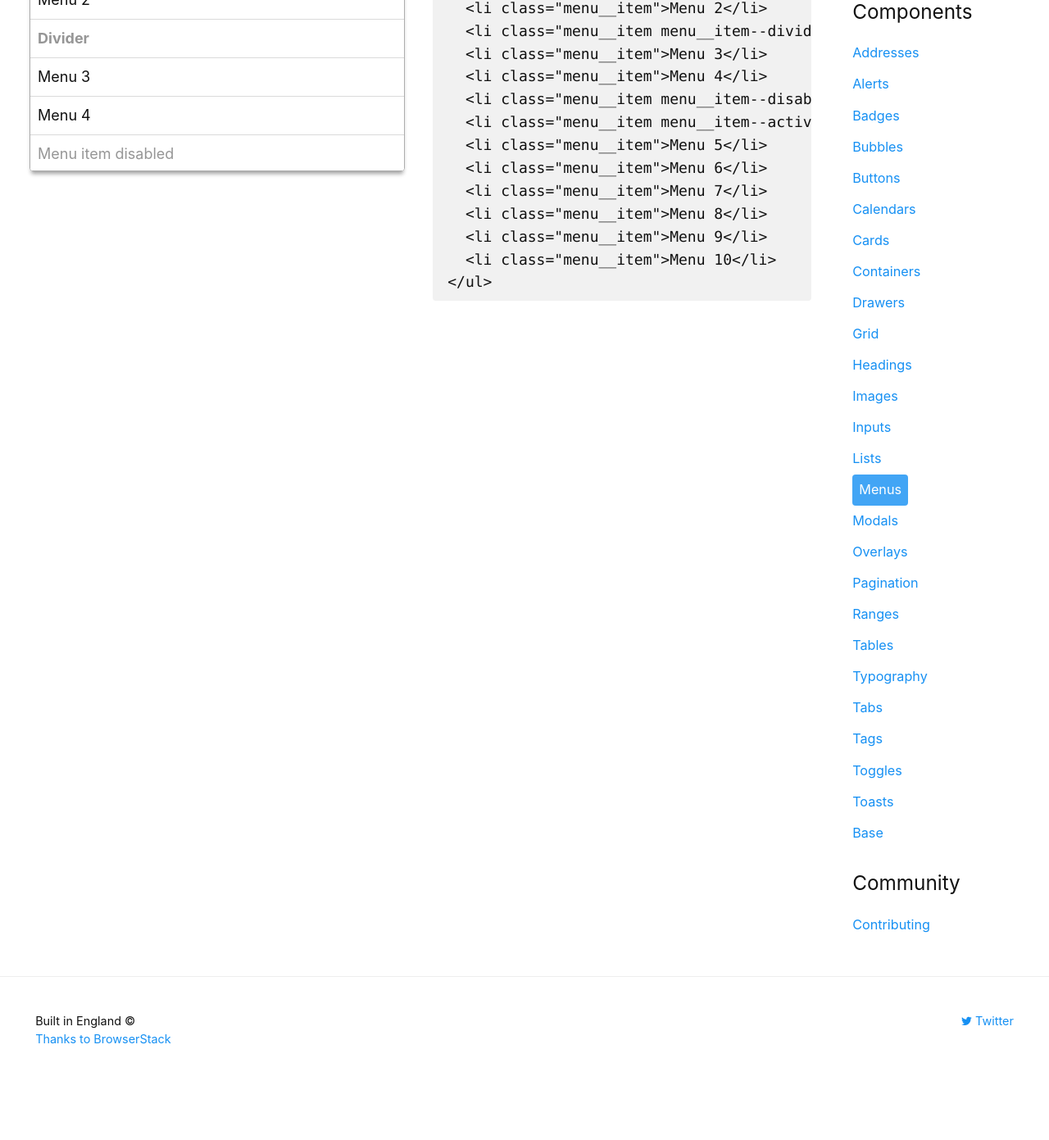
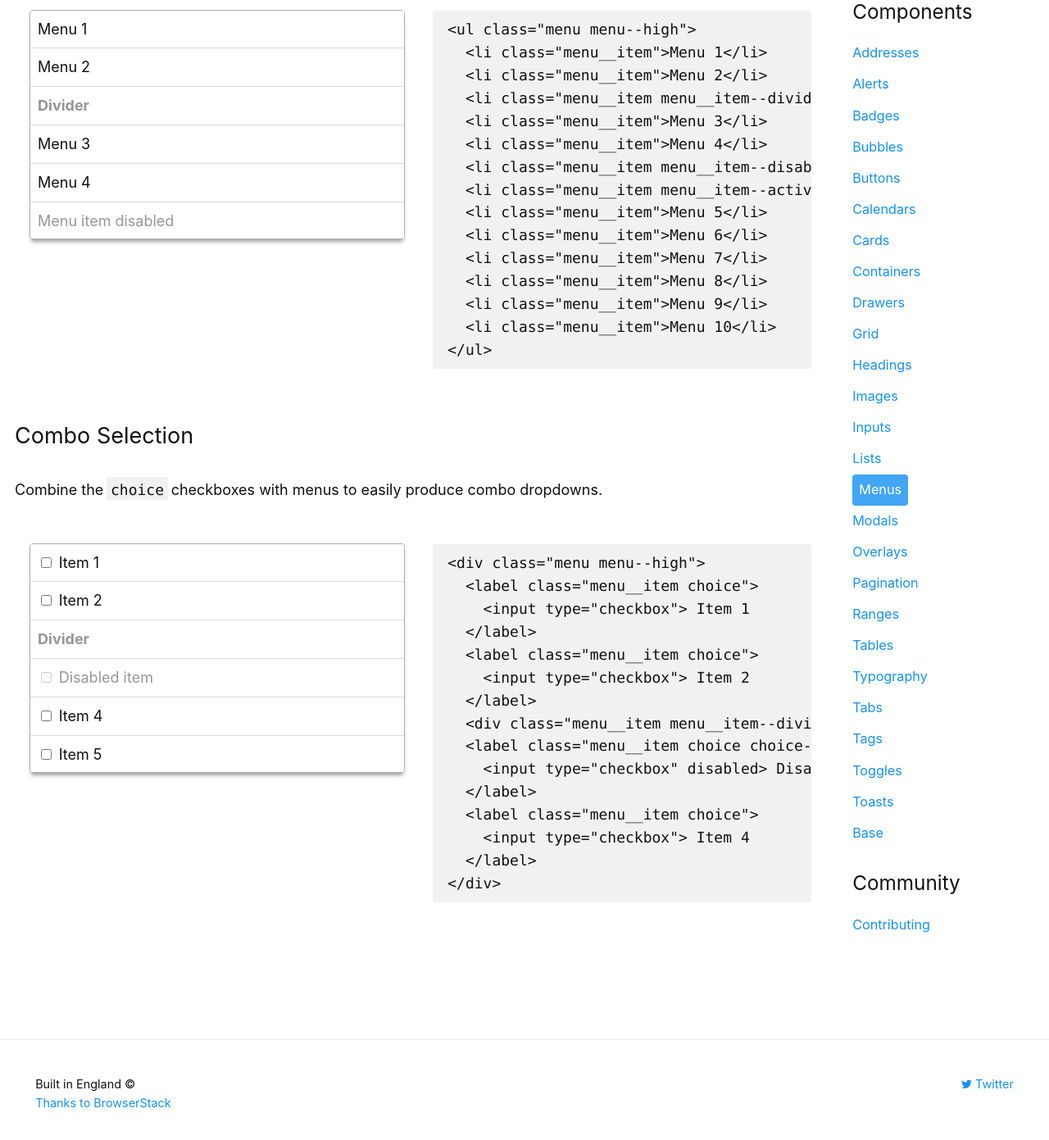
Before and after one commit to eddie/blazecss.github.io, a Jekyll site: the page built from components/menus.html, in a window 1280 px wide and 1400 px high, scrolled down 462 px. Shown: the top 1391 px of the window at 82% size. Built offline with Jekyll 4.4.1, drawn with Linux system fonts in a browser that asks for light colours; nearby versions of some CDN libraries; before the commit the page ends 1785 px from its top, so only the background shows below that.

Commit message:
Combo menus example added

```diff
--- a/components/menus.html
+++ b/components/menus.html
@@ -8,6 +8,7 @@ title: Menus
 	dropdown replacements rather than page segments.
 </p>
 
+<h2 class="heading heading--medium">Single Selection</h2>
 <div class="grid grid--small-full letter-box--large">
 	<div class="grid__cell grid__cell--width-50">
 		<ul class="menu menu--high">
@@ -42,3 +43,61 @@ title: Menus
   &lt;li class="menu__item">Menu 10&lt;/li>
 &lt;/ul></code></pre></div>
 </div>
+
+<h2 class="heading heading--medium">Combo Selection</h2>
+<p class="paragrapah">
+	Combine the <code class="code">choice</code> checkboxes with menus to easily produce combo dropdowns.
+</p>
+<div class="grid grid--small-full letter-box--large">
+	<div class="grid__cell grid__cell--width-50">
+		<div class="menu menu--high">
+			<label class="menu__item choice">
+				<input type="checkbox"> Item 1
+			</label>
+			<label class="menu__item choice">
+				<input type="checkbox"> Item 2
+			</label>
+			<div class="menu__item menu__item--divider">Divider</div>
+			<label class="menu__item choice choice--disabled">
+				<input type="checkbox" disabled> Disabled item
+			</label>
+			<label class="menu__item choice">
+				<input type="checkbox"> Item 4
+			</label>
+			<label class="menu__item choice">
+				<input type="checkbox"> Item 5
+			</label>
+			<label class="menu__item choice">
+				<input type="checkbox"> Item 6
+			</label>
+			<div class="menu__item menu__item--divider">Divider</div>
+			<label class="menu__item choice">
+				<input type="checkbox"> Item 7
+			</label>
+			<label class="menu__item choice">
+				<input type="checkbox"> Item 8
+			</label>
+			<label class="menu__item choice">
+				<input type="checkbox"> Item 9
+			</label>
+			<label class="menu__item choice">
+				<input type="checkbox"> Item 10
+			</label>
+		</div>
+	</div>
+	<div class="grid__cell grid__cell--width-50 letter-box--small"><pre class="pre html"><code class="code code--multiline">&lt;div class="menu menu--high">
+  &lt;label class="menu__item choice">
+    &lt;input type="checkbox"> Item 1
+  &lt;/label>
+  &lt;label class="menu__item choice">
+    &lt;input type="checkbox"> Item 2
+  &lt;/label>
+  &lt;div class="menu__item menu__item--divider">Divider&lt;/div>
+  &lt;label class="menu__item choice choice--disabled">
+    &lt;input type="checkbox" disabled> Disabled item
+  &lt;/label>
+  &lt;label class="menu__item choice">
+    &lt;input type="checkbox"> Item 4
+  &lt;/label>
+&lt;/div></code></pre></div>
+</div>
```
